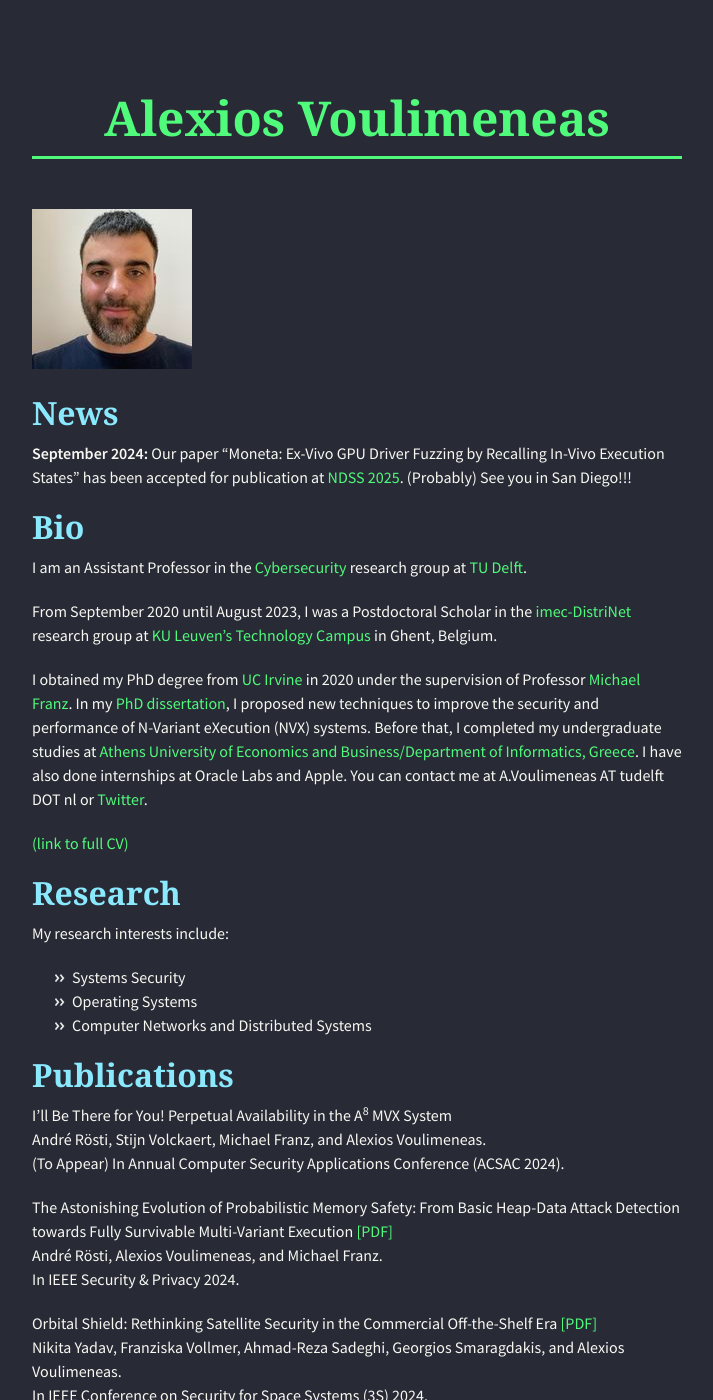
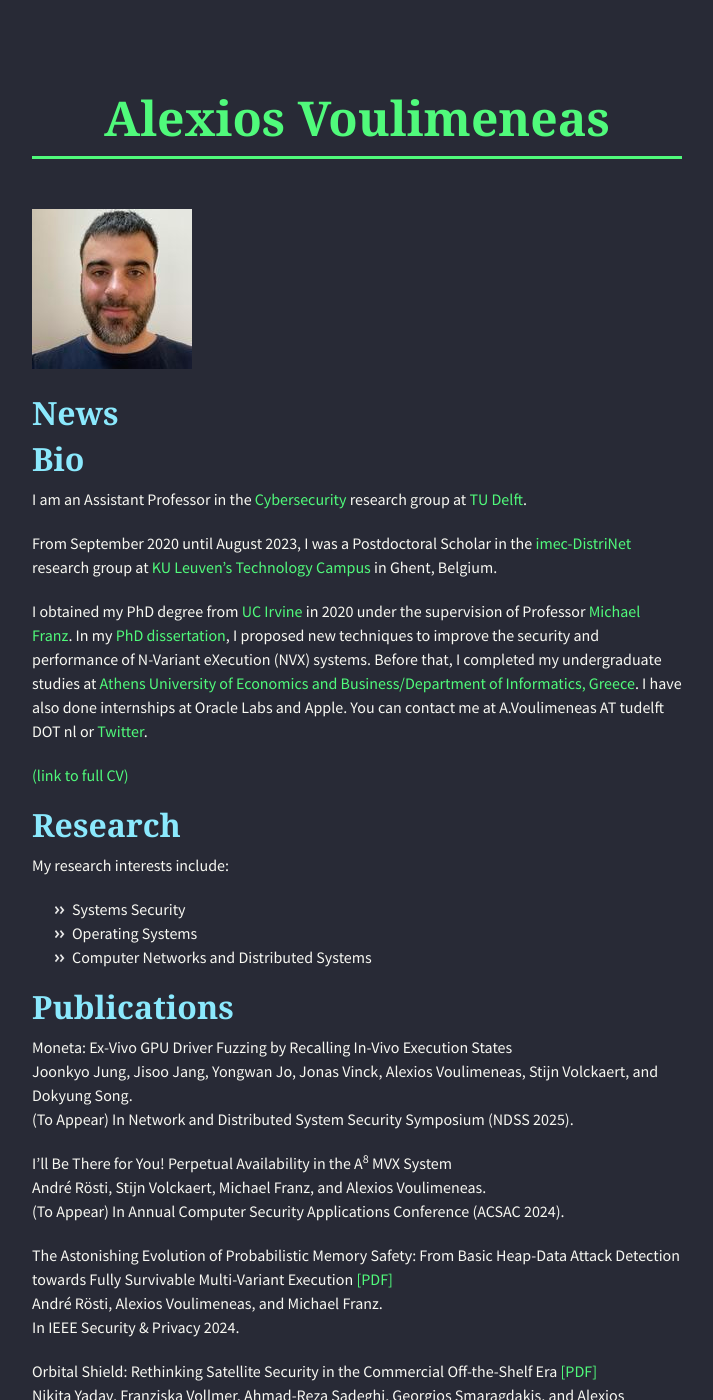
Before and after one commit to alexios-voulimeneas/alexios-voulimeneas.github.io, a Jekyll site: the page built from index.md, in a window 1280 px wide and 1400 px high. Shown: the whole window, without its empty margins (283-996 px from the left). Built offline with Jekyll 4.4.1, drawn with Linux system fonts in a browser that asks for light colours; nearby versions of some CDN libraries; the repository's description, which GitHub fills in, is left out.

Commit message:
Update index.md

```diff
--- a/index.md
+++ b/index.md
@@ -5,8 +5,6 @@ layout: default
 ![](347243904_792580402232741_4838750978437221448_n.jpg)
 
 ## [](#header-2)News
-
-**September 2024:** Our paper "Moneta: Ex-Vivo GPU Driver Fuzzing by Recalling In-Vivo Execution States" has been accepted for publication at [NDSS 2025](https://www.ndss-symposium.org/ndss2025/). (Probably) See you in San Diego!!!
 
 ## [](#header-2)Bio
 
@@ -28,6 +26,10 @@ My research interests include:
 *   Computer Networks and Distributed Systems
 
 ## [](#header-2)Publications
+
+Moneta: Ex-Vivo GPU Driver Fuzzing by Recalling In-Vivo Execution States
+Joonkyo Jung, Jisoo Jang, Yongwan Jo, Jonas Vinck, Alexios Voulimeneas, Stijn Volckaert, and Dokyung Song.
+(To Appear) In Network and Distributed System Security Symposium (NDSS 2025).
 
 I’ll Be There for You! Perpetual Availability in the A<sup>8</sup> MVX System
 André Rösti, Stijn Volckaert, Michael Franz, and Alexios Voulimeneas.
```
